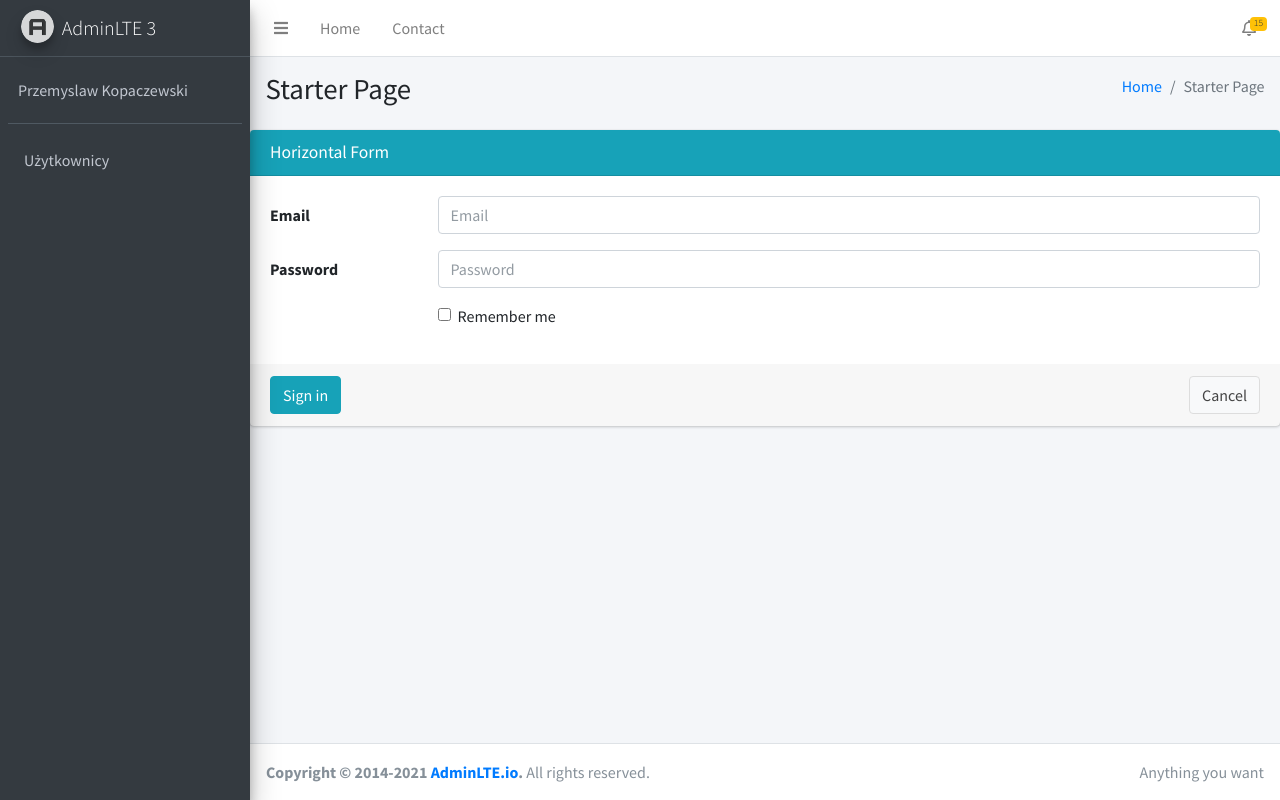
After one commit to przemek-kopaczewski/octopus, a Django app: page /register/ in a window 1280 px wide. The commit adds this page. Run offline with Django 4.2, Linux system fonts and the light colour scheme; a user stored in the database is signed in; some libraries are stand-ins or nearby versions.

```diff
--- a/app/views.py
+++ b/app/views.py
@@ -7,3 +7,8 @@ from django.contrib.auth.decorators import login_required
 @login_required(login_url='login/')
 def index(request):
     return render(request, 'index.html')
+
+
+@login_required(login_url='login/')
+def register(request):
+    return render(request, 'register_user.html')
--- a/octopus/urls.py
+++ b/octopus/urls.py
@@ -1,11 +1,12 @@
 from django.contrib import admin
 from django.urls import path
-from app.views import index
+from app.views import index, register
 from django.contrib.auth import views as auth_views
 
 urlpatterns = [
     path('admin/', admin.site.urls),
     path('login/', auth_views.LoginView.as_view(), name='login'),
     path('logout/', auth_views.LogoutView.as_view(), name='logout'),
+    path('register/', register, name='register'),
     path('', index, name='index'),
 ]
--- a/templates/index.html
+++ b/templates/index.html
@@ -4,7 +4,7 @@
 <head>
   <meta charset="utf-8">
   <meta name="viewport" content="width=device-width, initial-scale=1">
-  <title>Starter</title>
+  <title>{% block title %} Starter {% endblock %}</title>
 
   <!-- Google Font: Source Sans Pro -->
   <link rel="stylesheet" href="https://fonts.googleapis.com/css?family=Source+Sans+Pro:300,400,400i,700&display=fallback">
@@ -100,37 +100,24 @@
         <ul class="nav nav-pills nav-sidebar flex-column" data-widget="treeview" role="menu" data-accordion="false">
           <!-- Add icons to the links using the .nav-icon class
                with font-awesome or any other icon font library -->
-          <li class="nav-item menu-open">
-            <a href="#" class="nav-link active">
-              <i class="nav-icon fas fa-tachometer-alt"></i>
+          <li class="nav-item">
+            <a href="#" class="nav-link">
               <p>
-                Starter Pages
-                <i class="right fas fa-angle-left"></i>
+                Użytkownicy
               </p>
             </a>
             <ul class="nav nav-treeview">
               <li class="nav-item">
-                <a href="#" class="nav-link active">
-                  <i class="far fa-circle nav-icon"></i>
-                  <p>Active Page</p>
+                <a href="register" class="nav-link">
+                  <p>Dodaj użytkownika</p>
                 </a>
               </li>
               <li class="nav-item">
                 <a href="#" class="nav-link">
-                  <i class="far fa-circle nav-icon"></i>
-                  <p>Inactive Page</p>
+                  <p>Lista użytkowników</p>
                 </a>
               </li>
             </ul>
-          </li>
-          <li class="nav-item">
-            <a href="#" class="nav-link">
-              <i class="nav-icon fas fa-th"></i>
-              <p>
-                Simple Link
-                <span class="right badge badge-danger">New</span>
-              </p>
-            </a>
           </li>
         </ul>
       </nav>
@@ -138,7 +125,6 @@
     </div>
     <!-- /.sidebar -->
   </aside>
-
   <!-- Content Wrapper. Contains page content -->
   <div class="content-wrapper">
     <!-- Content Header (Page header) -->
@@ -150,7 +136,7 @@
           </div><!-- /.col -->
           <div class="col-sm-6">
             <ol class="breadcrumb float-sm-right">
-              <li class="breadcrumb-item"><a href="#">Home</a></li>
+              <li class="breadcrumb-item"><a href="{% url 'index' %}">Home</a></li>
               <li class="breadcrumb-item active">Starter Page</li>
             </ol>
           </div><!-- /.col -->
@@ -158,7 +144,7 @@
       </div><!-- /.container-fluid -->
     </div>
     <!-- /.content-header -->
-
+{% block main %}
     <!-- Main content -->
     <div class="content">
       <div class="container-fluid">
@@ -182,10 +168,10 @@
         <!-- /.row -->
       </div><!-- /.container-fluid -->
     </div>
+    {% endblock %}
     <!-- /.content -->
   </div>
   <!-- /.content-wrapper -->
-
   <!-- Control Sidebar -->
   <aside class="control-sidebar control-sidebar-dark">
     <!-- Control sidebar content goes here -->
--- /dev/null
+++ b/templates/register_user.html
@@ -0,0 +1,43 @@
+{% extends 'index.html' %}
+
+{% block title %} Rejestrowanie uzytkownika {% endblock %}
+
+{% block main %}
+<div class="card card-info">
+<div class="card-header">
+<h3 class="card-title">Horizontal Form</h3>
+</div>
+
+
+<form class="form-horizontal">
+<div class="card-body">
+<div class="form-group row">
+<label for="inputEmail3" class="col-sm-2 col-form-label">Email</label>
+<div class="col-sm-10">
+<input type="email" class="form-control" id="inputEmail3" placeholder="Email">
+</div>
+</div>
+<div class="form-group row">
+<label for="inputPassword3" class="col-sm-2 col-form-label">Password</label>
+<div class="col-sm-10">
+<input type="password" class="form-control" id="inputPassword3" placeholder="Password">
+</div>
+</div>
+<div class="form-group row">
+<div class="offset-sm-2 col-sm-10">
+<div class="form-check">
+<input type="checkbox" class="form-check-input" id="exampleCheck2">
+<label class="form-check-label" for="exampleCheck2">Remember me</label>
+</div>
+</div>
+</div>
+</div>
+
+<div class="card-footer">
+<button type="submit" class="btn btn-info">Sign in</button>
+<button type="submit" class="btn btn-default float-right">Cancel</button>
+</div>
+
+</form>
+</div>
+{% endblock %}
```
Also changed, not shown: db.sqlite3.
